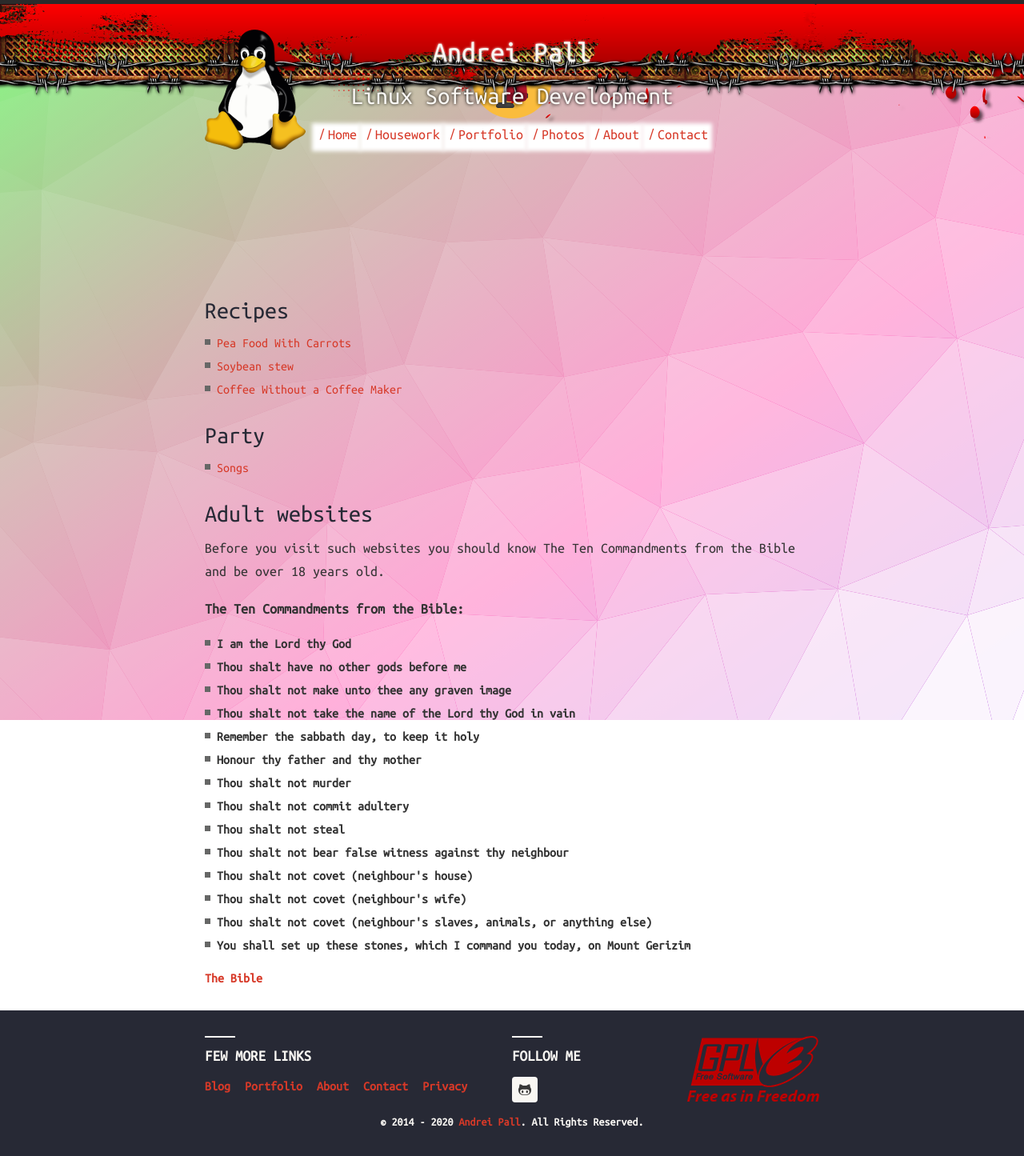
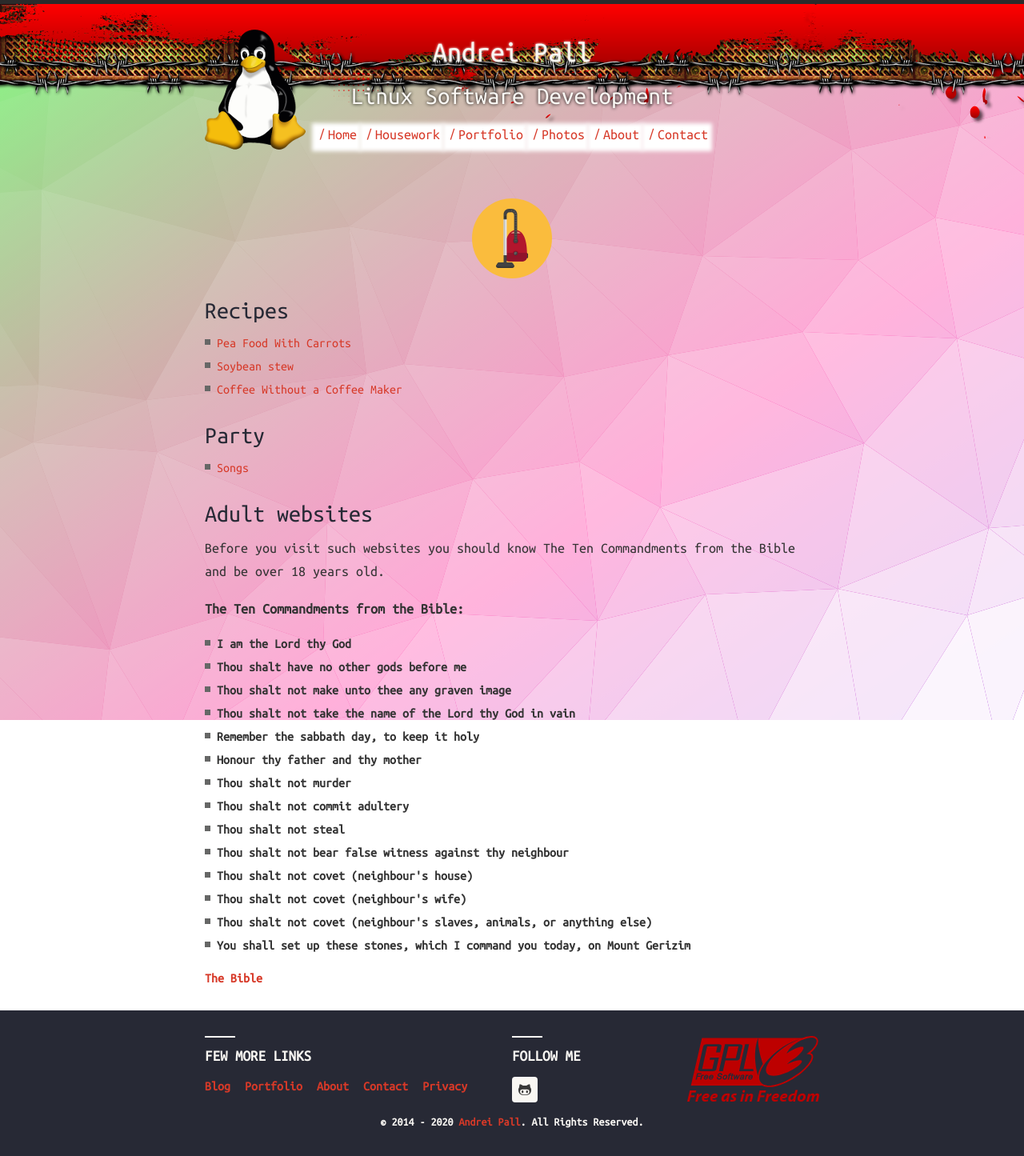
Before and after one commit to andreipall/andreipall.github.io, a Jekyll site: the page built from housework.html, in a window 1280 px wide. Shown: the whole page at 80% size. Built offline with Jekyll 4.4.1, drawn with Linux system fonts in a browser that asks for light colours; comment, search, counter and statistics services are not loaded.

Commit message:
Update housework.html

```diff
--- a/housework.html
+++ b/housework.html
@@ -3,8 +3,8 @@
 title: Housework
 ---
 <div id="home" class="page-content wc-container">
-	<img id="food-and-clothes" src="/assets/img/188003.svg" />
 	<div class="posts">
+		<img id="food-and-clothes" src="/assets/img/188003.svg" />
 		<h3>Recipes</h3>
 		<ul>
   		{% for post in site.recipes %}
```
